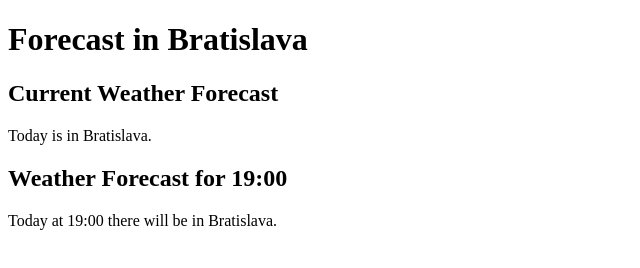
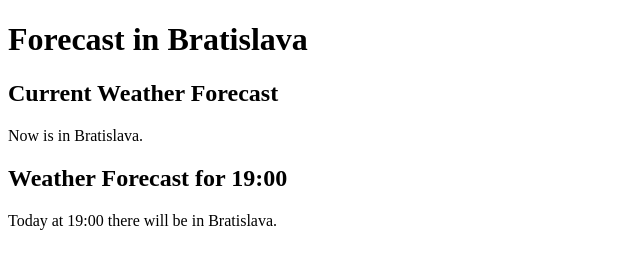
Before and after one commit to KatarzynaZaloba/forecast-in-bratislava, a plain HTML site: page index.html in a window 1280 px wide. Shown: the full height of the page, 0-640 px from the left. Drawn offline with Linux system fonts and the light colour scheme; no server answers.

Commit message:
Changed the text from "Today" into "Now".

```diff
--- a/index.html
+++ b/index.html
@@ -113,7 +113,7 @@
 <div id="forecast">
     <h1>Forecast in Bratislava</h1>
     <h2>Current Weather Forecast</h2>
-    <p>Today is <span id="currentTemperature"></span><span id="currentUnits"></span> in Bratislava. </p>
+    <p>Now is <span id="currentTemperature"></span><span id="currentUnits"></span> in Bratislava. </p>
     <div id="ExtraForecast">
         <h2>Weather Forecast for 19:00</h2>
         <p>Today at 19:00 there will be <span id="temperatureFor19"></span><span id="currentUnits2"></span> in
```
